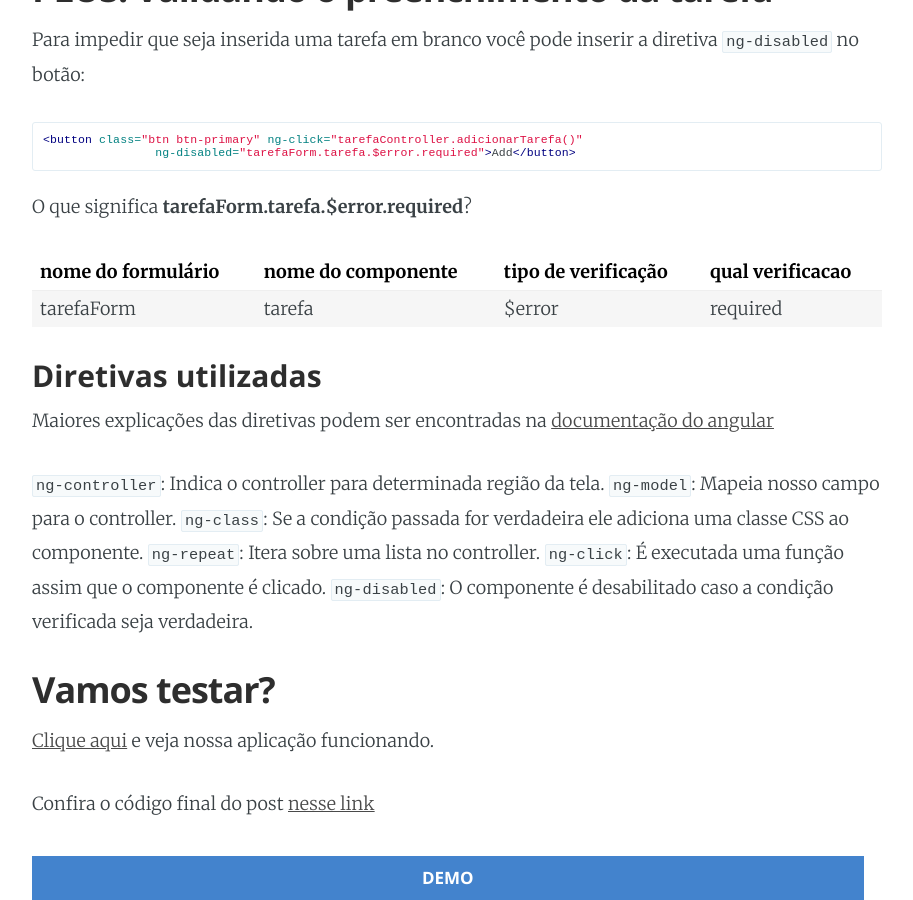
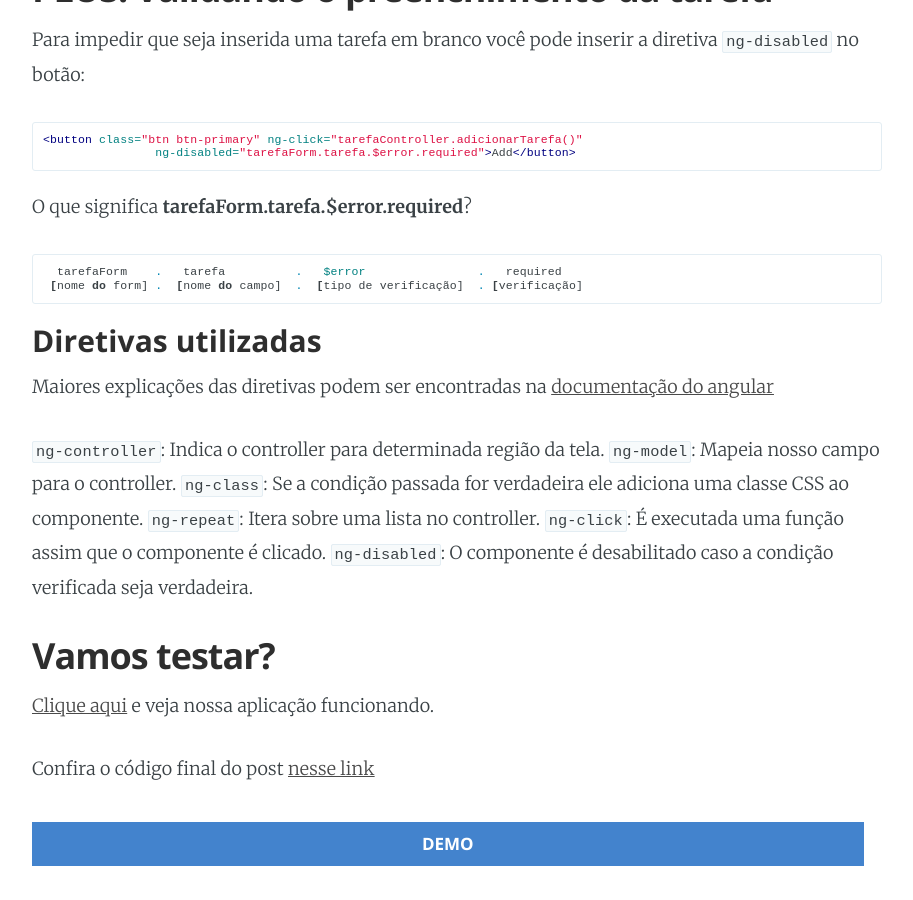
Before and after one commit to michaelfidelis/michaelfidelis.github.io, a Jekyll site: the page built from _posts/2016-01-31-usando-services-angularjs.md, in a window 1280 px wide and 900 px high, scrolled down 3797 px. Shown: the whole window, without its empty margins (183-1096 px from the left). Built offline with Jekyll 4.4.1, drawn with Linux system fonts in a browser that asks for light colours; Markdown is read by kramdown in place of the engine named in the settings.

Commit message:
correções no post

````diff
--- a/_posts/2016-01-31-usando-services-angularjs.md
+++ b/_posts/2016-01-31-usando-services-angularjs.md
@@ -216,10 +216,10 @@ Para impedir que seja inserida uma tarefa em branco você pode inserir a diretiv
 
 O que significa **tarefaForm.tarefa.$error.required**?
 
-
- nome do formulário | nome do componente | tipo de verificação | qual verificacao
- -------------------|--------------------|---------------------|-------------------
- tarefaForm         | tarefa             | $error              | required
+```bash
+  tarefaForm    .   tarefa          .   $error                .   required
+ [nome do form] .  [nome do campo]  .  [tipo de verificação]  . [verificação]
+```
 
 ### Diretivas utilizadas
 
````
